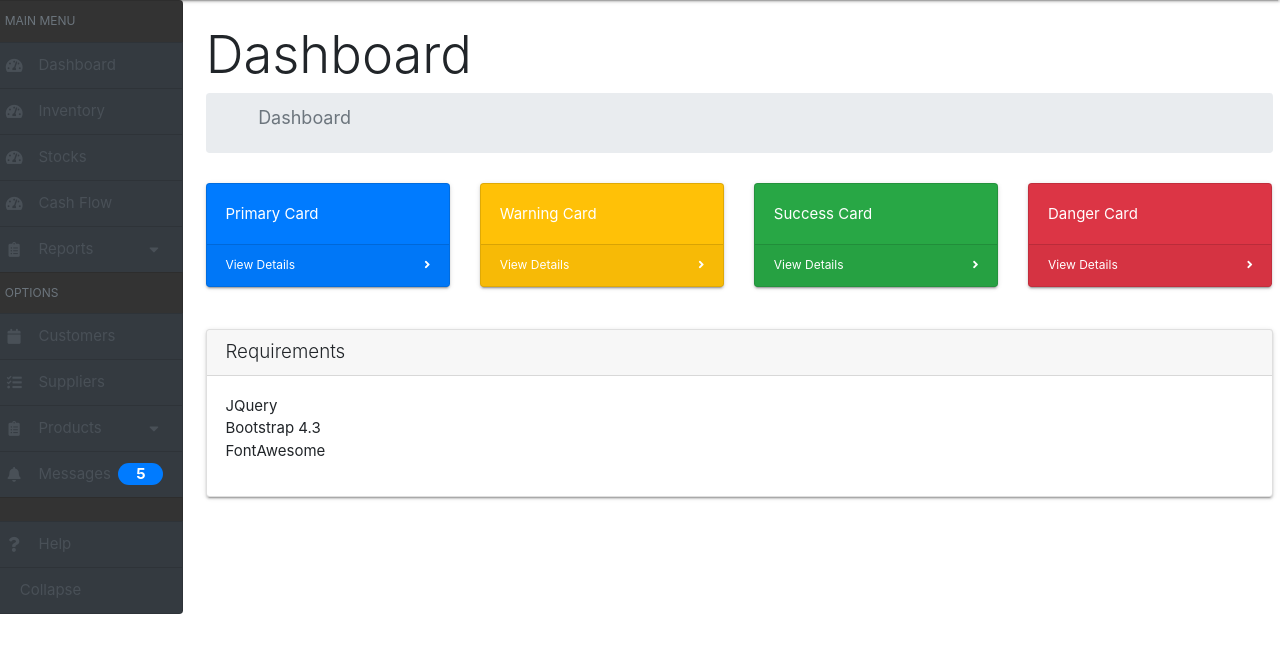
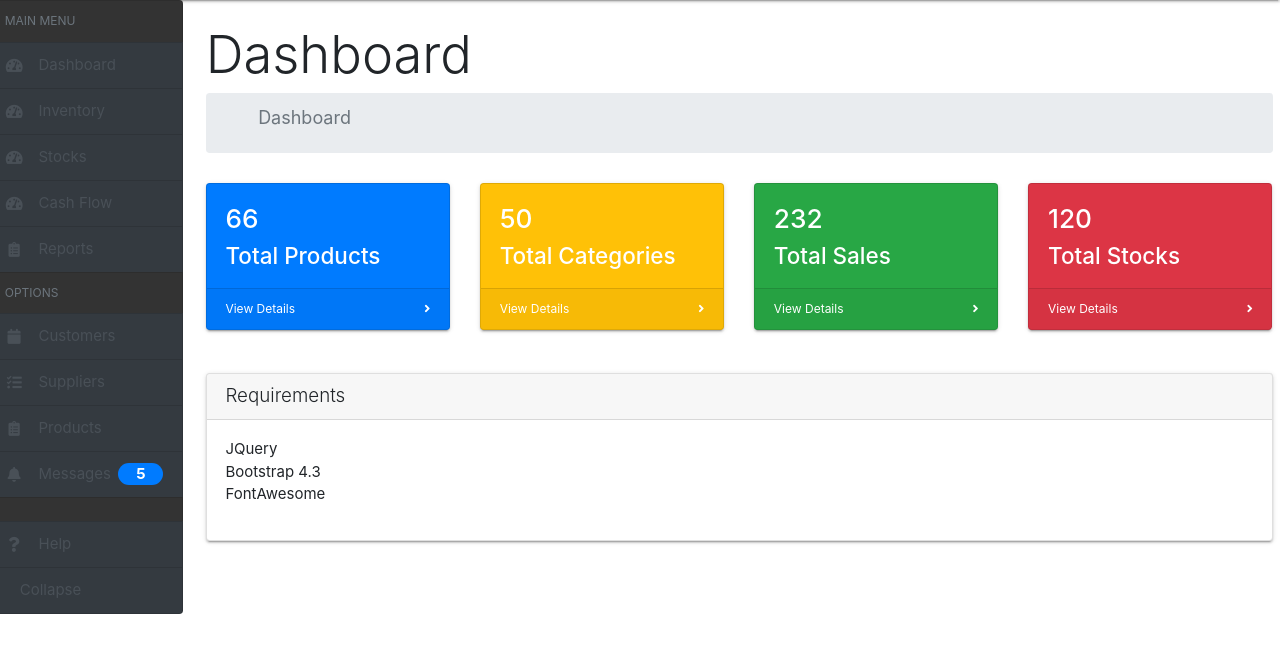
Before and after one commit to Vee-lieve/sd204inventorySystem, a PHP site: page /test.php in a window 1280 px wide. Shown: the part 64-717 px from the top of the page. Run offline with PHP 8.4, Linux system fonts and the light colour scheme.

Commit message:
Modified Dashboard

```diff
--- a/public/test.php
+++ b/public/test.php
@@ -77,7 +77,7 @@
                 <div class="d-flex w-100 justify-content-start align-items-center">
                     <span class="fas fa-clipboard-list fa-fw mr-3"></span>
                     <span class="menu-collapsed">Reports</span>
-                    <span class="fas fa-caret-down fa-fw ml-auto"></span>
+                    <span class="submenu-icon ml-auto"></span>
                 </div>
             </a>
             <!-- Submenu content -->
@@ -113,7 +113,7 @@
                 <div class="d-flex w-100 justify-content-start align-items-center">
                     <span class="fas fa-clipboard-list fa-fw mr-3"></span>
                     <span class="menu-collapsed">Products</span>
-                    <span class="fas fa-caret-down fa-fw ml-auto"></span>
+                    <span class="submenu-icon ml-auto"></span>
                 </div>
             </a>
             <!-- Submenu content -->
@@ -158,7 +158,11 @@
         <div class="row">
                             <div class="col-xl-3 col-md-6">
                                 <div class="card bg-primary text-white mb-4">
-                                    <div class="card-body">Primary Card</div>
+                                    <!-- <img class="card-img-top" src="../src/images/register-bg.png" alt="Card image cap">    -->
+                                    <div class="card-body">
+                                        <h3>66</h3>
+                                        <h4 class="card-text">Total Products</h4>
+                                    </div>
                                     <div class="card-footer d-flex align-items-center justify-content-between">
                                         <a class="small text-white stretched-link" href="#">View Details</a>
                                         <div class="small text-white"><i class="fas fa-angle-right"></i></div>
@@ -167,7 +171,10 @@
                             </div>
                             <div class="col-xl-3 col-md-6">
                                 <div class="card bg-warning text-white mb-4">
-                                    <div class="card-body">Warning Card</div>
+                                    <div class="card-body">
+                                        <h3>50</h3>
+                                        <h4 class="card-text">Total Categories</h4>
+                                    </div>
                                     <div class="card-footer d-flex align-items-center justify-content-between">
                                         <a class="small text-white stretched-link" href="#">View Details</a>
                                         <div class="small text-white"><i class="fas fa-angle-right"></i></div>
@@ -176,7 +183,10 @@
                             </div>
                             <div class="col-xl-3 col-md-6">
                                 <div class="card bg-success text-white mb-4">
-                                    <div class="card-body">Success Card</div>
+                                    <div class="card-body">
+                                        <h3>232</h3>
+                                        <h4 class="card-text">Total Sales</h4>
+                                    </div>
                                     <div class="card-footer d-flex align-items-center justify-content-between">
                                         <a class="small text-white stretched-link" href="#">View Details</a>
                                         <div class="small text-white"><i class="fas fa-angle-right"></i></div>
@@ -185,7 +195,10 @@
                             </div>
                             <div class="col-xl-3 col-md-6">
                                 <div class="card bg-danger text-white mb-4">
-                                    <div class="card-body">Danger Card</div>
+                                    <div class="card-body">
+                                        <h3>120</h3>
+                                        <h4 class="card-text">Total Stocks</h4>
+                                    </div>
                                     <div class="card-footer d-flex align-items-center justify-content-between">
                                         <a class="small text-white stretched-link" href="#">View Details</a>
                                         <div class="small text-white"><i class="fas fa-angle-right"></i></div>
--- a/src/css/test.css
+++ b/src/css/test.css
@@ -48,7 +48,8 @@
 /* Closed submenu icon */
 #sidebar-container .list-group .list-group-item[aria-expanded="false"] .submenu-icon::after {
   content: " \f0d7";
-  font-family: FontAwesome;
+  font-family: 'Font Awesome\ 5 Free';
+  font-weight: 900;
   display: inline;
   text-align: right;
   padding-left: 10px;
@@ -56,7 +57,8 @@
 /* Opened submenu icon */
 #sidebar-container .list-group .list-group-item[aria-expanded="true"] .submenu-icon::after {
   content: " \f0da";
-  font-family: FontAwesome;
+  font-family: 'Font Awesome\ 5 Free';
+  font-weight: 900;
   display: inline;
   text-align: right;
   padding-left: 10px;
```
